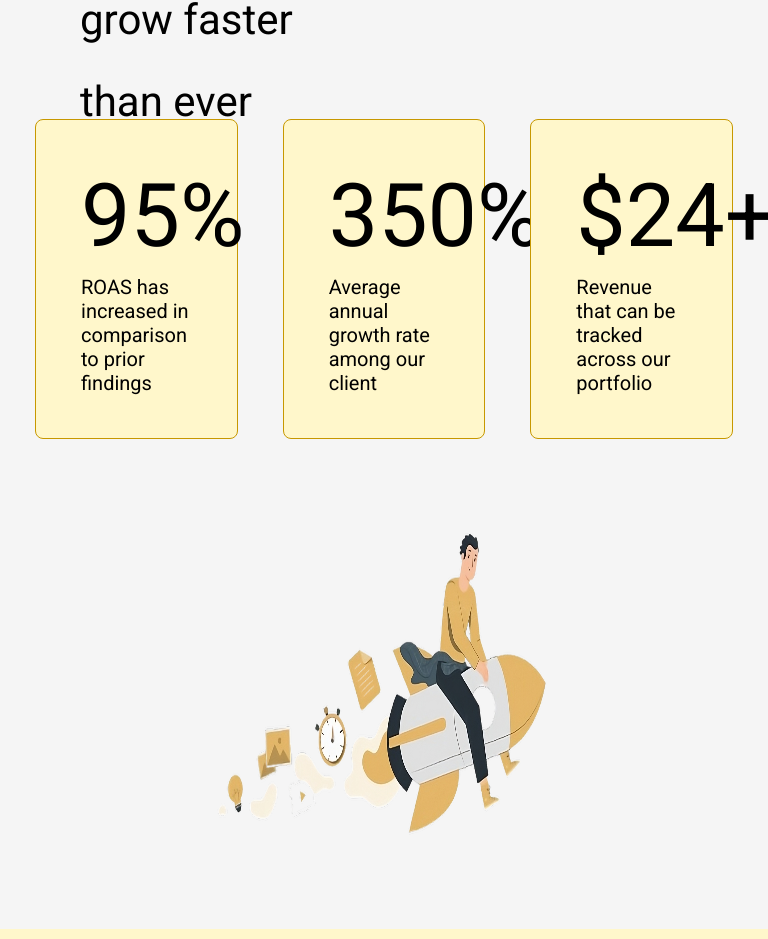
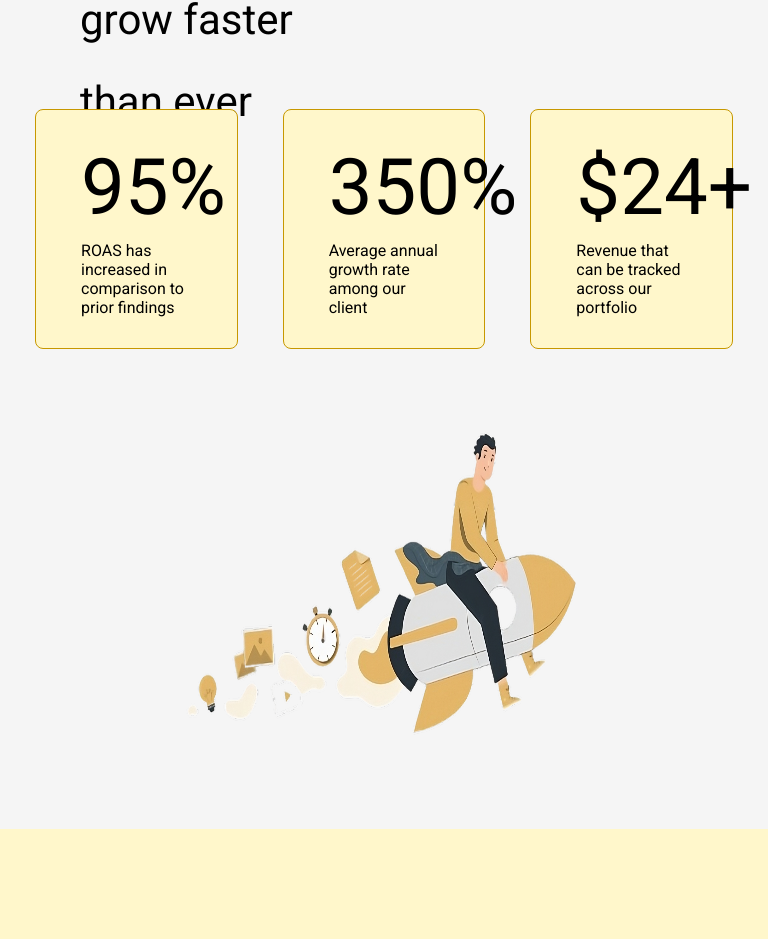
Before and after one commit to gutiii-ops/entrega_flexbox, a plain HTML site: page index.html in a window 768 px wide. Shown: the part 1901-2840 px from the top of the page. Drawn offline with Linux system fonts and the light colour scheme.

Commit message:
Update styles.css

```diff
--- a/styles.css
+++ b/styles.css
@@ -363,6 +363,24 @@ footer {
   .second_main_section_article_2 > p {
     padding-left: 180px;
   }
+  .third_main_section {
+    display: flex;
+    width: 100%;
+    height: 300px;
+  }
+  .third_main_section_articles > h3 {
+    font-size: 78px;
+  }
+  .third_main_section_articles > p {
+    font-size: 16px;
+  }
+  .final_main_section > figure {
+    width: 65%;
+    height: 100%;
+  }
+  footer {
+    height: 768px;
+  }
 }
 @media (max-width: 768px) and (min-width: 1024px) {
 
```
